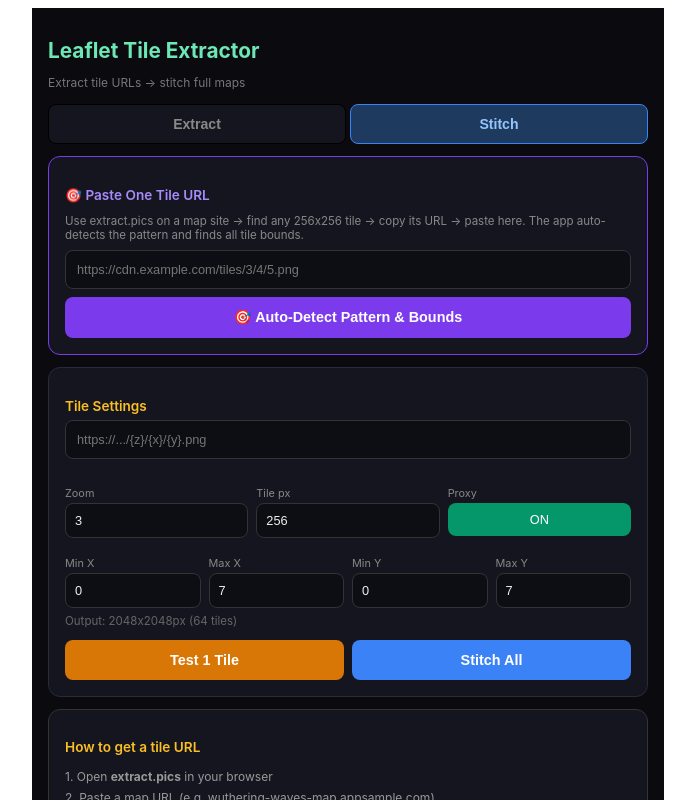
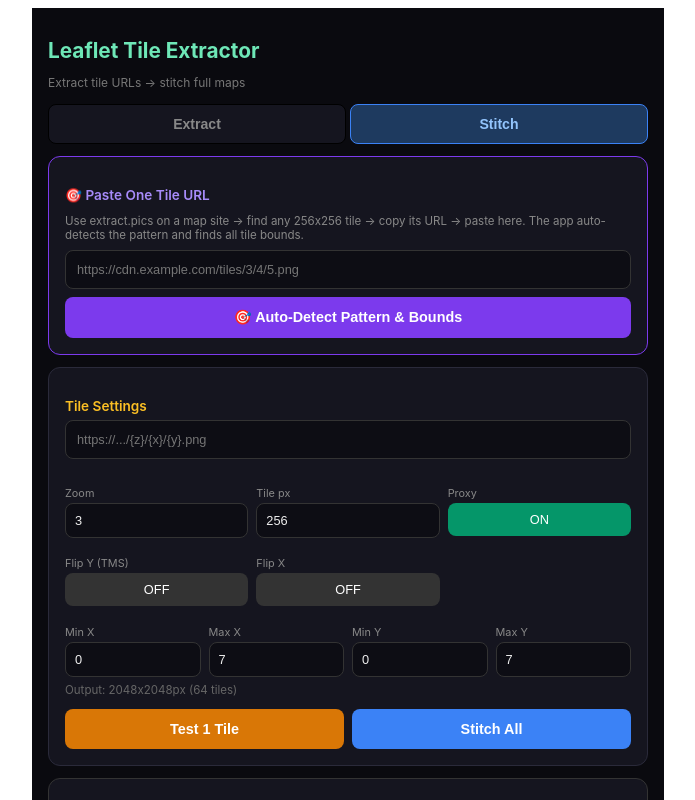
Before and after one commit to WW-Andene/Leaflet_extractor, a Next.js app: page / in a window 1280 px wide. Both pictures are taken after a click on the button "Stitch". Shown: the top 800 px of the page, without its empty margins (292-987 px from the left). Built offline with nearby package versions, Linux system fonts and the light colour scheme.

Commit message:
Add Flip Y (TMS) and Flip X toggles for tile ordering

```diff
--- a/pages/index.js
+++ b/pages/index.js
@@ -32,6 +32,8 @@
   const [stitching, setStitching] = useState(false);
   const [previewUrl, setPreviewUrl] = useState(null);
   const [useProxy, setUseProxy] = useState(true);
+  const [flipY, setFlipY] = useState(false);
+  const [flipX, setFlipX] = useState(false);
   const [probeImg, setProbeImg] = useState(null);
   const [probing, setProbing] = useState(false);
   const [probeResults, setProbeResults] = useState(null);
@@ -134,7 +136,11 @@
       await Promise.all(b.map(async ({ x, y }) => {
         const u = proxied(buildUrl(tilePattern, zoom, x, y));
         const img = await loadImg(u);
-        if (img) { ctx.drawImage(img, (x - minX) * tileSize, (y - minY) * tileSize, tileSize, tileSize); done++; }
+        if (img) {
+          const px = (flipX ? (maxX - x) : (x - minX)) * tileSize;
+          const py = (flipY ? (maxY - y) : (y - minY)) * tileSize;
+          ctx.drawImage(img, px, py, tileSize, tileSize); done++;
+        }
         else fail++;
       }));
       setStitchProgress(Math.round(((i + b.length) / all.length) * 100));
@@ -229,6 +235,11 @@
             <div><p style={S.ml}>Tile px</p><input type="number" value={tileSize} onChange={e => setTileSize(+e.target.value)} style={S.si} /></div>
             <div><p style={S.ml}>Proxy</p><button onClick={() => setUseProxy(!useProxy)} style={{...S.si, background: useProxy ? "#059669" : "#333", color: "#fff", border: "none", cursor: "pointer", textAlign: "center"}}>{useProxy ? "ON" : "OFF"}</button></div>
           </div>
+          <div style={S.g3}>
+            <div><p style={S.ml}>Flip Y (TMS)</p><button onClick={() => setFlipY(!flipY)} style={{...S.si, background: flipY ? "#d97706" : "#333", color: "#fff", border: "none", cursor: "pointer", textAlign: "center"}}>{flipY ? "ON" : "OFF"}</button></div>
+            <div><p style={S.ml}>Flip X</p><button onClick={() => setFlipX(!flipX)} style={{...S.si, background: flipX ? "#d97706" : "#333", color: "#fff", border: "none", cursor: "pointer", textAlign: "center"}}>{flipX ? "ON" : "OFF"}</button></div>
+            <div></div>
+          </div>
           <div style={S.g4}>
             <div><p style={S.ml}>Min X</p><input type="number" value={minX} onChange={e => setMinX(+e.target.value)} style={S.si} /></div>
             <div><p style={S.ml}>Max X</p><input type="number" value={maxX} onChange={e => setMaxX(+e.target.value)} style={S.si} /></div>
```
